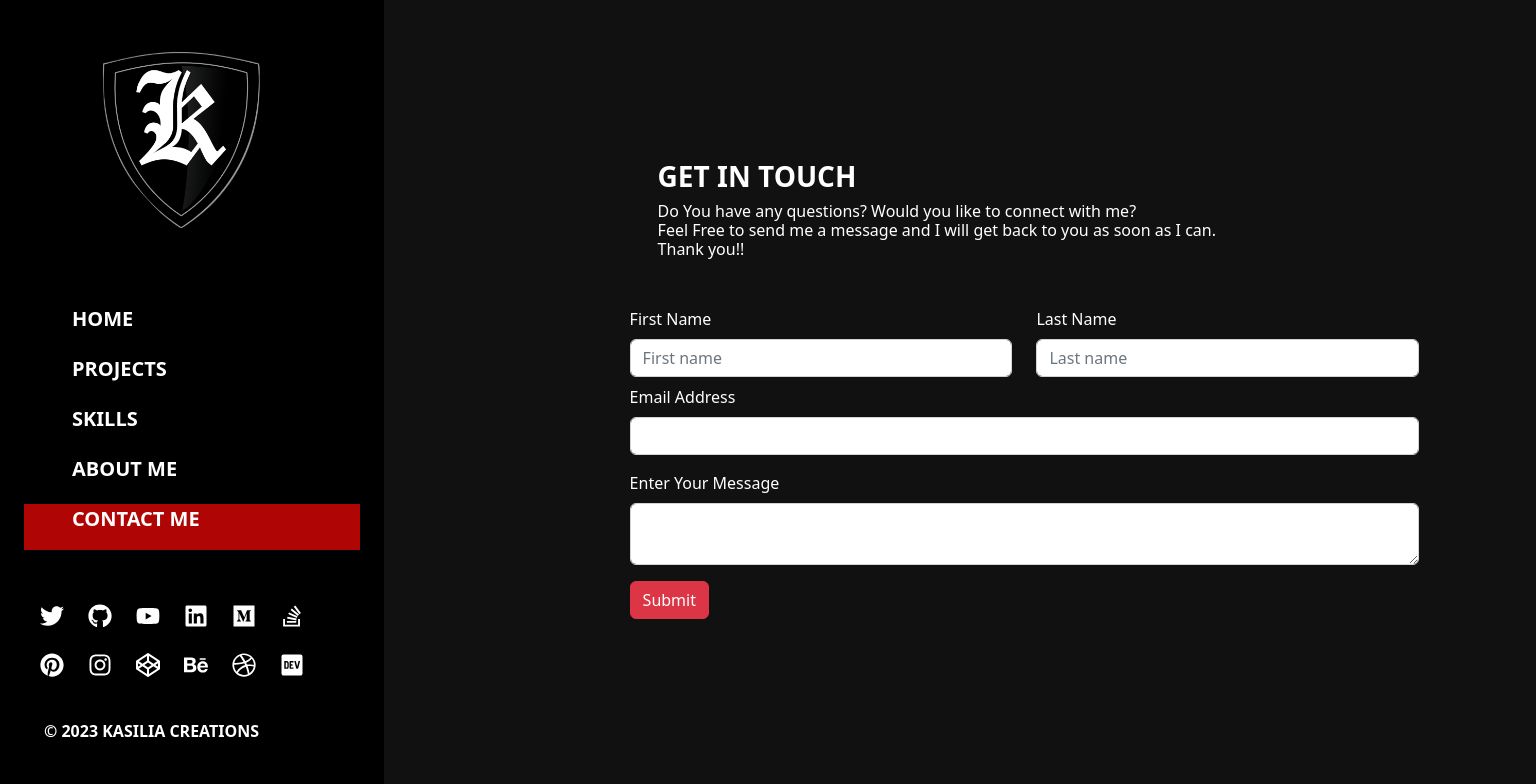
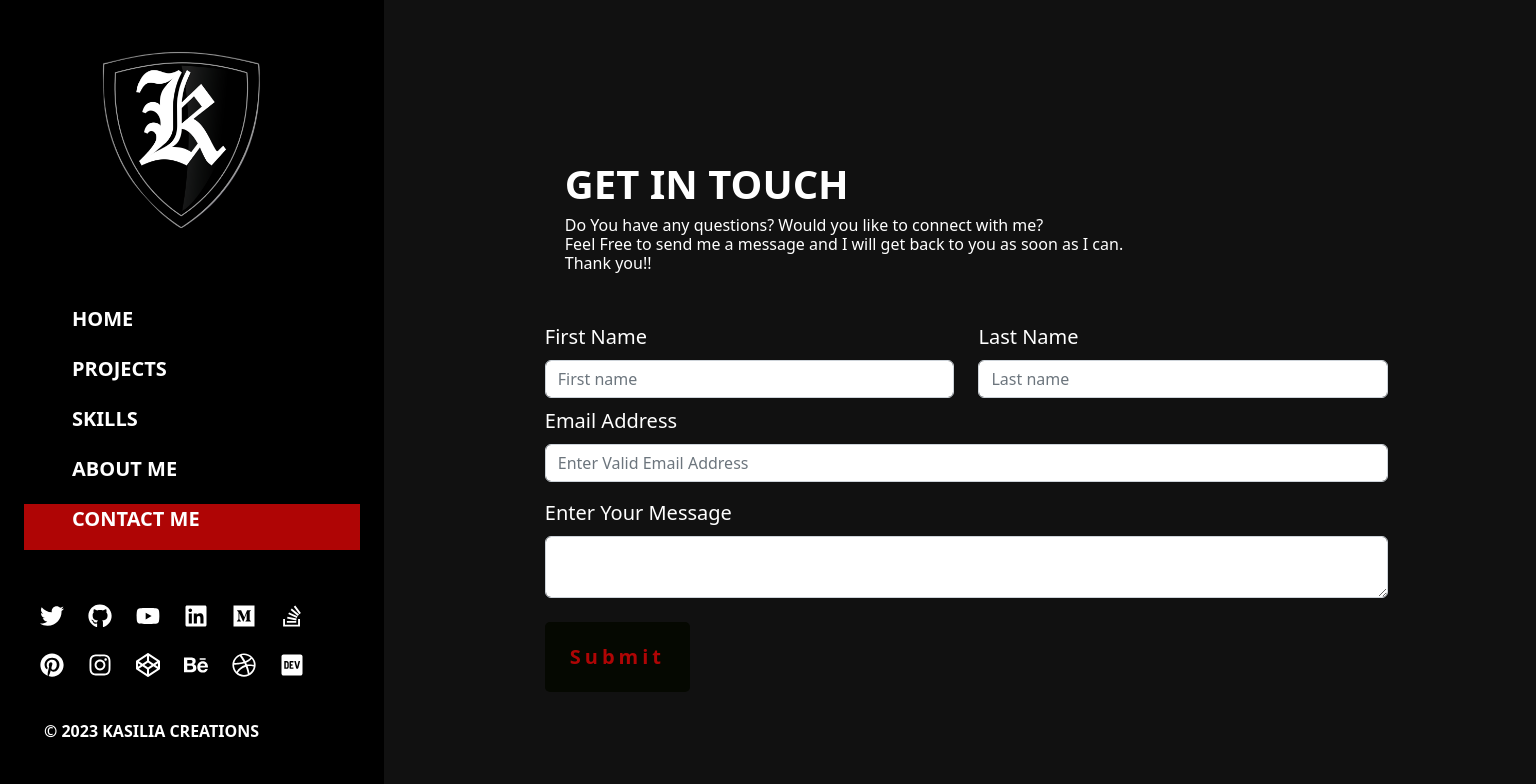
Before and after one commit to David-Kasilia/my-portfolio-react, a React (Create React App) app: page /contact in a window 1536 px wide. Shown: the top 784 px of the page. Built offline with nearby package versions, Linux system fonts and the light colour scheme.

Commit message:
Update contact me page

```diff
--- a/src/assets/stylesheets/Small.css
+++ b/src/assets/stylesheets/Small.css
@@ -35,6 +35,10 @@
   .project-links {
     margin-top: 1.7rem;
     margin-bottom: 1.5rem;
+  }
+
+  .contact-text {
+    width: 80%;
   }
 
   .project-card {
--- a/src/assets/stylesheets/XLarge.css
+++ b/src/assets/stylesheets/XLarge.css
@@ -53,8 +53,12 @@
   }
 
   .about-card {
-    width: 100%;
+    width: 85%;
     background-color: #111;
+  }
+
+  .my-image {
+    margin-left: 1rem;
   }
 
   .mobile-nav-bar {
@@ -75,16 +79,20 @@
   .contact-page {
     position: absolute;
     top: 20%;
-    left: 35%;
-    width: 75%;
+    left: 30%;
+    width: 80%;
   }
 
   .contact-header {
-    margin-left: 6rem;
+    margin-left: 5rem;
+  }
+
+  .contact-title {
+    font-size: 2.5rem;
   }
 
   .contact-details {
-    margin-left: 5rem;
+    margin-left: 4.5rem;
     width: 70%;
   }
 
@@ -101,7 +109,8 @@
   }
 
   .name:hover,
-  .project-name:hover {
+  .project-name:hover,
+  .contact-title:hover {
     color: #fff;
     text-shadow: 0 0 10px #af0505, 0 0 20px #fff, 0 0 40px #fff;
   }
--- a/src/assets/stylesheets/XMedium.css
+++ b/src/assets/stylesheets/XMedium.css
@@ -77,8 +77,8 @@
   .contact-page {
     position: absolute;
     top: 20%;
-    left: 35%;
-    width: 75%;
+    left: 30%;
+    width: 80%;
   }
 
   .contact-header {
--- a/src/components/About/About.js
+++ b/src/components/About/About.js
@@ -10,8 +10,8 @@ const About = () => (
         </div>
         <div className="col-md-8">
           <div className="card-body">
-            <h5 className="card-title ms-5 fs-1 fw-bold text-white">ABOUT ME</h5>
-            <p className="card-text ms-5 fs-6 mt-3 fw-semibold text-white">
+            <h5 className="card-title ms-5 fs-1 fw-bold text-white name">ABOUT ME</h5>
+            <p className="card-text fs-6 mt-3 fw-semibold text-white">
               Hello! I&#39;m David Kasilia from Nairobi Kenya.
               <br />
               I am a full-stack web developer and an associate android developer.
--- a/src/components/ContactMe/Contact.js
+++ b/src/components/ContactMe/Contact.js
@@ -6,8 +6,8 @@ import ContactForm from './FormSpree';
 const Contact = () => (
   <div className="container-fluid contact-page">
     <div className="container-fluid contact-header">
-      <h2 className="text-white fs-3 fw-bold">GET IN TOUCH</h2>
-      <h5 className="text-white fs-6">
+      <h2 className="text-white fw-bold contact-title">GET IN TOUCH</h2>
+      <h5 className="text-white contact-text fs-6">
         Do You have any questions? Would you like to connect with me?
         <br />
         Feel Free to send me a message and I will get back to you as soon as I can.
--- a/src/components/ContactMe/FormSpree.js
+++ b/src/components/ContactMe/FormSpree.js
@@ -21,26 +21,27 @@ function ContactForm() {
       <form onSubmit={handleSubmit}>
         <div className="row mt-5">
           <div className="col">
-            <label className="form-label text-white">
+            <label className="form-label text-white fs-5">
               First Name
             </label>
             <input type="text" className="form-control" placeholder="First name" aria-label="First name" />
           </div>
           <div className="col">
-            <label className="form-label text-white">
+            <label className="form-label text-white fs-5">
               Last Name
             </label>
             <input type="text" className="form-control" placeholder="Last name" aria-label="Last name" />
           </div>
         </div>
         <div className="mb-3 mt-2">
-          <label htmlFor="email" className="form-label text-white">
+          <label htmlFor="email" className="form-label text-white fs-5">
             Email Address
           </label>
           <input
             id="email"
             type="email"
             name="email"
+            placeholder="Enter Valid Email Address"
             className="form-control"
           />
           <ValidationError
@@ -49,7 +50,7 @@ function ContactForm() {
             errors={state.errors}
           />
         </div>
-        <div className="mb-3">
+        <div className="mb-3 fs-5">
           <label htmlFor="exampleFormControlTextarea1" className="form-label text-white">Enter Your Message</label>
           <textarea
             id="message"
@@ -62,7 +63,7 @@ function ContactForm() {
             errors={state.errors}
           />
         </div>
-        <button type="submit" className=" btn btn-danger" disabled={state.submitting} onClick={() => setTimeout(() => { location.reload(); }, 5500)}>
+        <button type="submit" className="download-btn mt-2 fw-bold fs-5" disabled={state.submitting} onClick={() => setTimeout(() => { location.reload(); }, 5500)}>
           Submit
         </button>
       </form>
```
